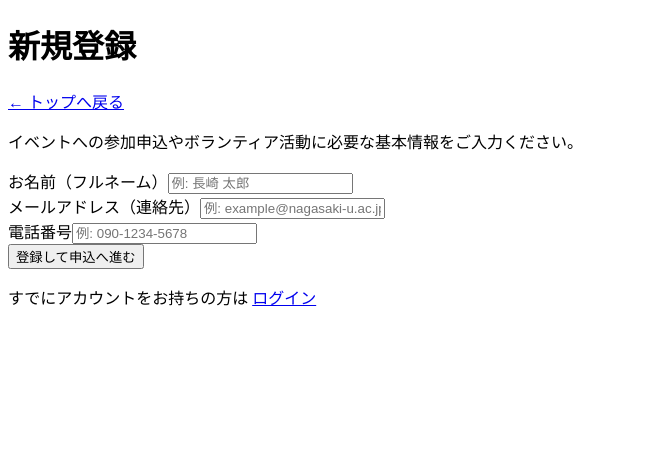
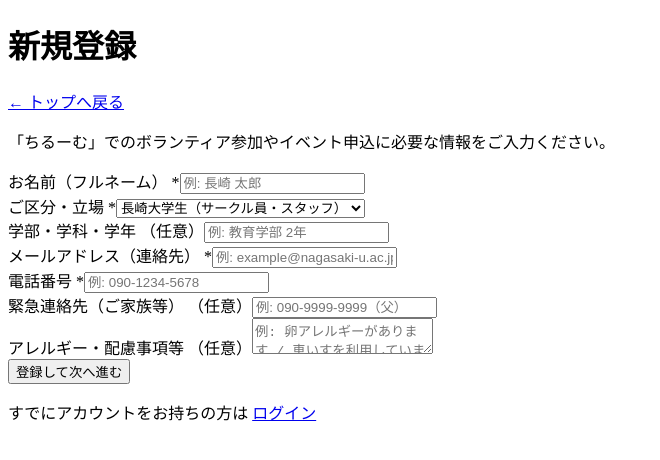
Before and after one commit to chiroommember/kodomo-shokudo-apps, a Next.js app: page /register in a window 1280 px wide. Shown: the top 460 px of the page, without its empty margins (0-660 px from the left). Built offline with nearby package versions, Linux system fonts and the light colour scheme.

Commit message:
Update page.tsx

```diff
--- a/app/register/page.tsx
+++ b/app/register/page.tsx
@@ -8,31 +8,36 @@ export default function RegisterPage() {
     name: '',
     email: '',
     phone: '',
+    role: '長崎大学生',
+    faculty: '',
+    emergencyContact: '',
+    allergies: '',
   })
 
   const handleSubmit = (e: React.FormEvent) => {
     e.preventDefault()
-    alert('登録ありがとうございます！')
+    alert('登録ありがとうございます！登録が完了しました。')
   }
 
   return (
     <main className="min-h-screen bg-slate-50 p-6 flex flex-col items-center justify-center">
-      <div className="max-w-md w-full bg-white rounded-3xl p-8 shadow-sm border border-slate-100 space-y-6">
+      <div className="max-w-md w-full bg-white rounded-3xl p-8 shadow-sm border border-slate-100 space-y-6 my-8">
         <div className="flex items-center justify-between">
           <h1 className="text-xl font-bold text-slate-800">新規登録</h1>
-          <Link href="/" className="text-xs text-sky-500 hover:underline">
+          <Link href="/" className="text-xs text-sky-500 hover:underline font-bold">
             ← トップへ戻る
           </Link>
         </div>
 
         <p className="text-xs text-slate-500 leading-relaxed">
-          イベントへの参加申込やボランティア活動に必要な基本情報をご入力ください。
+          「ちるーむ」でのボランティア参加やイベント申込に必要な情報をご入力ください。
         </p>
 
         <form onSubmit={handleSubmit} className="space-y-4">
+          {/* お名前 */}
           <div>
-            <label className="block text-xs font-semibold text-slate-600 mb-1">
-              お名前（フルネーム）
+            <label className="block text-xs font-bold text-slate-700 mb-1">
+              お名前（フルネーム） <span className="text-rose-500">*</span>
             </label>
             <input
               type="text"
@@ -44,9 +49,43 @@ export default function RegisterPage() {
             />
           </div>
 
+          {/* 区分・立場 */}
           <div>
-            <label className="block text-xs font-semibold text-slate-600 mb-1">
-              メールアドレス（連絡先）
+            <label className="block text-xs font-bold text-slate-700 mb-1">
+              ご区分・立場 <span className="text-rose-500">*</span>
+            </label>
+            <select
+              value={formData.role}
+              onChange={(e) => setFormData({ ...formData, role: e.target.value })}
+              className="w-full px-4 py-3 text-xs border border-slate-200 rounded-2xl focus:outline-none focus:ring-2 focus:ring-sky-400 bg-white"
+            >
+              <option value="長崎大学生">長崎大学生（サークル員・スタッフ）</option>
+              <option value="他大学生">他大学生ボランティア</option>
+              <option value="一般ボランティア">一般ボランティア</option>
+              <option value="保護者・参加者">保護者・一般参加者</option>
+            </select>
+          </div>
+
+          {/* 学部・学年（任意） */}
+          {formData.role.includes('学生') && (
+            <div>
+              <label className="block text-xs font-bold text-slate-700 mb-1">
+                学部・学科・学年 <span className="text-slate-400 font-normal">（任意）</span>
+              </label>
+              <input
+                type="text"
+                placeholder="例: 教育学部 2年"
+                value={formData.faculty}
+                onChange={(e) => setFormData({ ...formData, faculty: e.target.value })}
+                className="w-full px-4 py-3 text-xs border border-slate-200 rounded-2xl focus:outline-none focus:ring-2 focus:ring-sky-400"
+              />
+            </div>
+          )}
+
+          {/* メールアドレス */}
+          <div>
+            <label className="block text-xs font-bold text-slate-700 mb-1">
+              メールアドレス（連絡先） <span className="text-rose-500">*</span>
             </label>
             <input
               type="email"
@@ -58,9 +97,10 @@ export default function RegisterPage() {
             />
           </div>
 
+          {/* 電話番号 */}
           <div>
-            <label className="block text-xs font-semibold text-slate-600 mb-1">
-              電話番号
+            <label className="block text-xs font-bold text-slate-700 mb-1">
+              電話番号 <span className="text-rose-500">*</span>
             </label>
             <input
               type="tel"
@@ -72,11 +112,39 @@ export default function RegisterPage() {
             />
           </div>
 
+          {/* 緊急連絡先 */}
+          <div>
+            <label className="block text-xs font-bold text-slate-700 mb-1">
+              緊急連絡先（ご家族等） <span className="text-slate-400 font-normal">（任意）</span>
+            </label>
+            <input
+              type="text"
+              placeholder="例: 090-9999-9999（父）"
+              value={formData.emergencyContact}
+              onChange={(e) => setFormData({ ...formData, emergencyContact: e.target.value })}
+              className="w-full px-4 py-3 text-xs border border-slate-200 rounded-2xl focus:outline-none focus:ring-2 focus:ring-sky-400"
+            />
+          </div>
+
+          {/* アレルギー等 */}
+          <div>
+            <label className="block text-xs font-bold text-slate-700 mb-1">
+              アレルギー・配慮事項等 <span className="text-slate-400 font-normal">（任意）</span>
+            </label>
+            <textarea
+              rows={2}
+              placeholder="例: 卵アレルギーがあります / 車いすを利用しています"
+              value={formData.allergies}
+              onChange={(e) => setFormData({ ...formData, allergies: e.target.value })}
+              className="w-full px-4 py-3 text-xs border border-slate-200 rounded-2xl focus:outline-none focus:ring-2 focus:ring-sky-400"
+            />
+          </div>
+
           <button
             type="submit"
-            className="w-full py-3 bg-sky-500 hover:bg-sky-600 text-white font-bold rounded-2xl text-xs transition shadow-sm"
+            className="w-full py-3.5 bg-sky-500 hover:bg-sky-600 text-white font-bold rounded-2xl text-xs transition shadow-sm mt-4"
           >
-            登録して申込へ進む
+            登録して次へ進む
           </button>
         </form>
 
```
